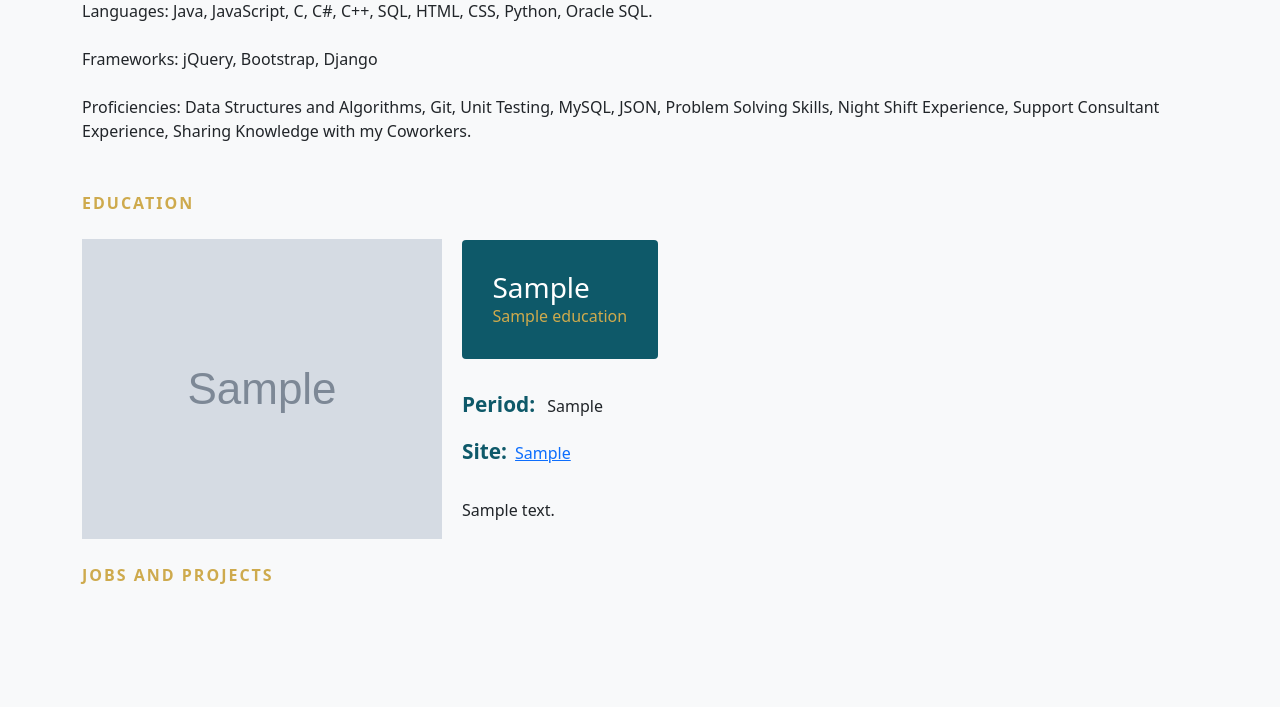
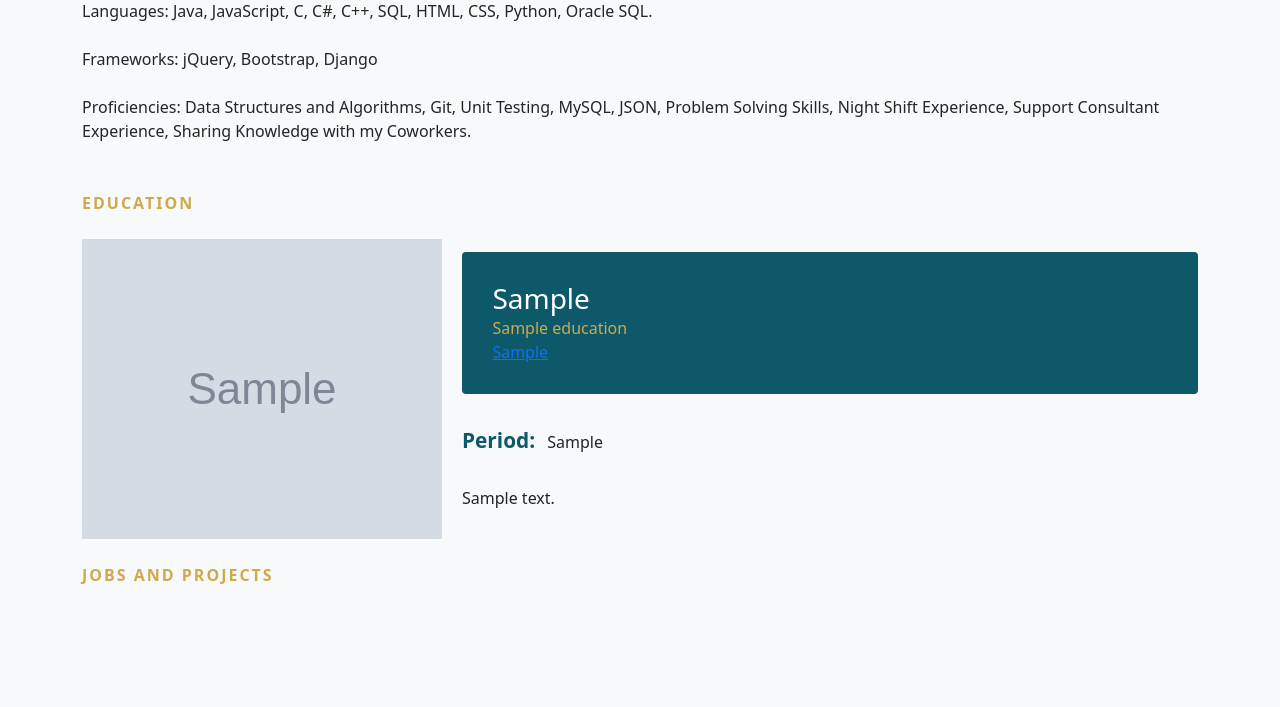
Before and after one commit to RUDepure/Online-Portfolio, a Django app: page / in a window 1280 px wide. Shown: the part 956-1663 px from the top of the page. Run offline with Django 4.2, Linux system fonts and the light colour scheme; tables that the repository leaves empty hold one stand-in row (values such as "Sample post"); grey boxes marked "Sample" are stand-in pictures; data that the repository does not hold is empty; some libraries are stand-ins or nearby versions.

Commit message:
Modified front end to look a little better

```diff
--- a/jobs/templates/jobs/home.html
+++ b/jobs/templates/jobs/home.html
@@ -193,13 +193,14 @@
                                     <img src="{{ edu.image.url }}" height=300 width=360 alt="...">
                                 </div>
                                 <div class="col-lg-8 px-xl-10">
-                                    <div class="bg-secondary2 d-lg-inline-block py-1-9 px-1-9 px-sm-6 mb-1-9 rounded">
+                                    <div class="bg-secondary2 lg-inline-block py-1-9 px-1-9 px-sm-6 mb-1-9 rounded">
                                         <h3 class="h3 text-white mb-0">{{ edu.school }}</h3>
                                         <span class="text-primary">{{ edu.title }}</span>
+                                    </br>
+                                        <span class="text-primary"><a href="{{ edu.site }}">{{ edu.site }}</a></span>
                                     </div>
                                     <ul class="list-unstyled mb-1-9">
                                         <li class="mb-2 mb-xl-3 display-28"><span class="display-26 text-secondary2 me-2 font-weight-600">Period:</span> {{ edu.period }}</li>
-                                        <li class="mb-2 mb-xl-3 display-28"><span class="display-26 text-secondary2 me-2 font-weight-600">Site:</span><a href="{{ edu.site }}">{{ edu.site }}</a></li>
                                     </ul>
                                     <p class="mb-0">{{ edu.detailed_description|linebreaks }}</p>
                                 </div>
```
